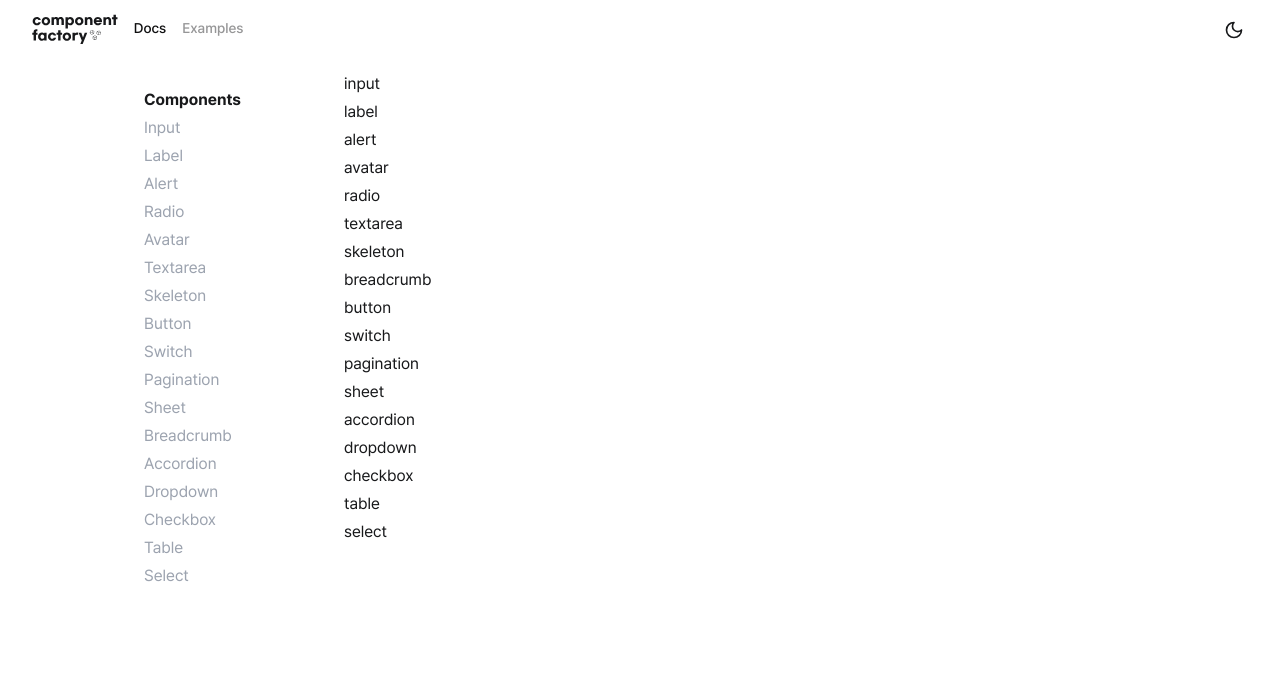
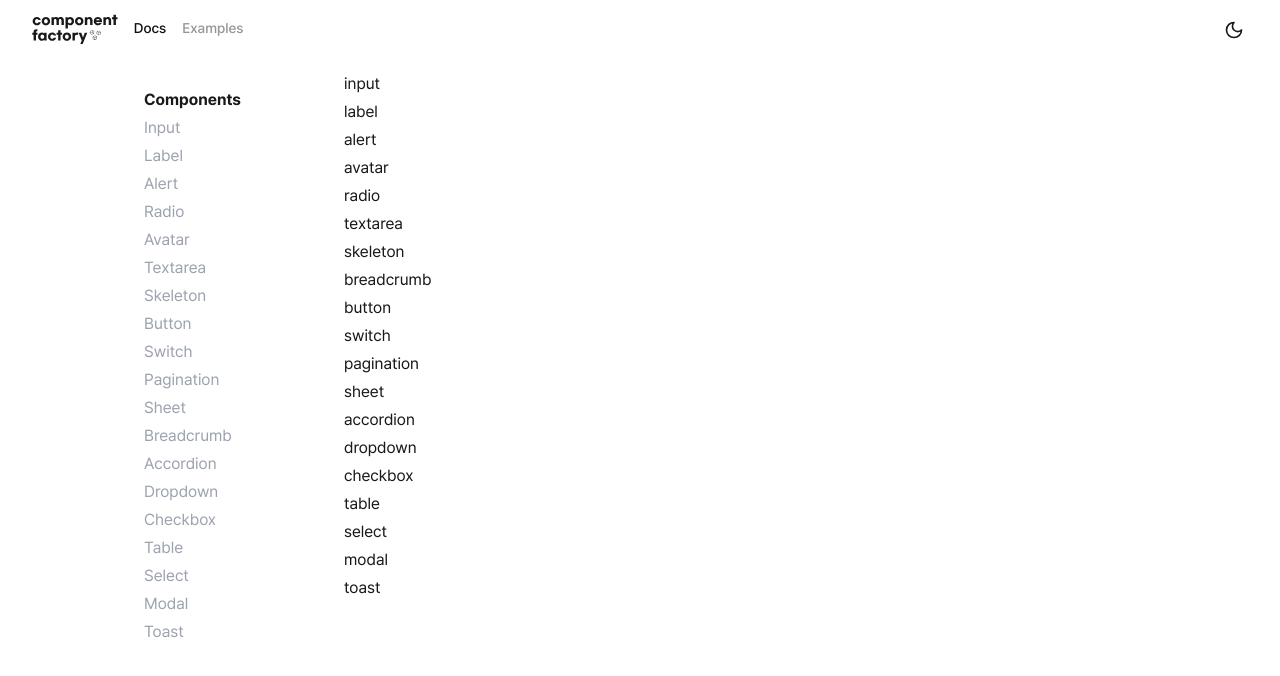
Before and after one commit to component-f/-, a Next.js app: page /docs in a window 1280 px wide. Shown: the top 676 px of the page. Built offline with nearby package versions, Linux system fonts and the light colour scheme.

Commit message:
feat: toast, modal path추가

```diff
--- a/src/app/docs/page.tsx
+++ b/src/app/docs/page.tsx
@@ -25,6 +25,8 @@ export default function DocsPage() {
         <Link href={PATH.checkbox}>checkbox</Link>
         <Link href={PATH.table}>table</Link>
         <Link href={PATH.select}>select</Link>
+        <Link href={PATH.modal}>modal</Link>
+        <Link href={PATH.toast}>toast</Link>
       </div>
     </>
   )
--- a/src/constants/path.ts
+++ b/src/constants/path.ts
@@ -32,8 +32,9 @@ export const PATH = Object.freeze({
   dropdown: '/docs/components/dropdown' as const,
   checkbox: '/docs/components/checkbox' as const,
   table: '/docs/components/table' as const,
-  checkbox: '/docs/components/checkbox' as const,
   select: '/docs/components/select' as const,
+  modal: '/docs/components/modal' as const,
+  toast: '/docs/components/toast' as const,
 
   /**
    * 사용 예시 페이지
```
